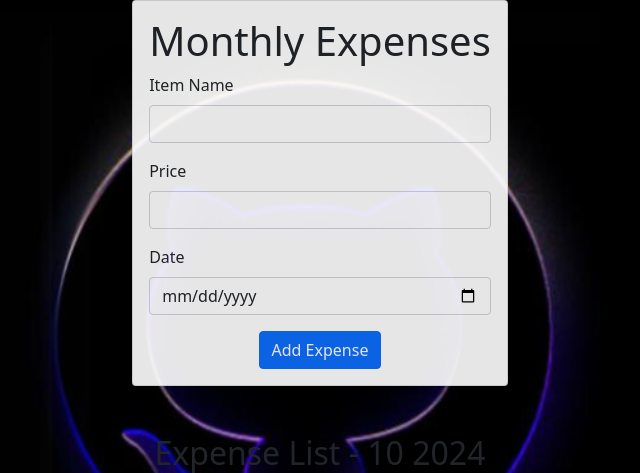
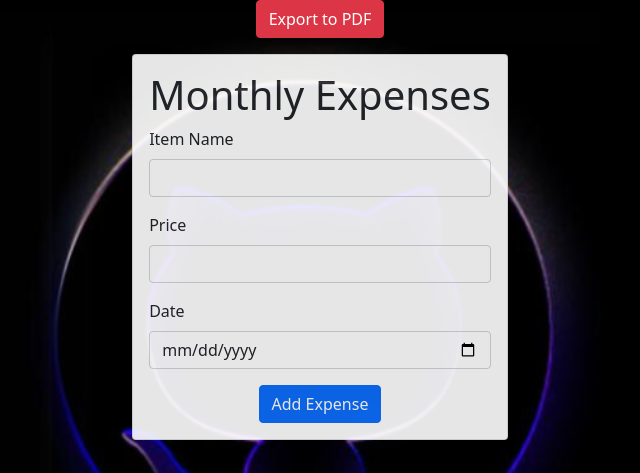
Before and after one commit to Ctoic/Hostel-Management-System-Using-Flask, a Flask app: page /expenses in a window 1280 px wide. Shown: the part 56-529 px from the top of the page, without its empty margins (320-960 px from the left). Run offline with Flask 3, Linux system fonts and the light colour scheme; some libraries are stand-ins or nearby versions.

Commit message:
addded functionality to export expense report in pdf

```diff
--- a/app.py
+++ b/app.py
@@ -2,13 +2,17 @@ import os
 from werkzeug.utils import secure_filename
 from flask import Flask, render_template, redirect, url_for, flash, request
 from models import db, Student, Room, Expense, Issue, Admin
-
 from datetime import datetime
-
 from forms import EnrollForm, ExpenseForm, IssueForm, AdminLoginForm,AdminRegisterForm
 from flask_migrate import Migrate
 from flask_login import LoginManager, login_user, login_required, logout_user, current_user
 from flask_bcrypt import Bcrypt
+from flask import send_file
+from io import BytesIO
+from reportlab.lib.pagesizes import A4
+from reportlab.pdfgen import canvas
+
+
 
 app = Flask(__name__)
 app.config['SECRET_KEY'] = os.environ.get('SECRET_KEY', 'your_secret_key')
@@ -168,6 +172,59 @@ def expenses(year=None, month=None):
     total = sum(expense.price for expense in expenses)
 
     return render_template('expenses.html', form=form, expenses=expenses, total=total, year=year, month=month, current_year=current_year)
+
+# PDF Export Route
+@app.route('/export_pdf/<int:year>/<int:month>', methods=['GET'])
+def export_pdf(year, month):
+    # Get expenses for the specified month and year
+    expenses = Expense.query.filter(
+        db.extract('year', Expense.date) == year,
+        db.extract('month', Expense.date) == month
+    ).all()
+
+    # Calculate total expenses for the month
+    total = sum(expense.price for expense in expenses)
+
+    # Create a BytesIO buffer for the PDF
+    buffer = BytesIO()
+    pdf = canvas.Canvas(buffer, pagesize=A4)
+    width, height = A4
+
+    # PDF Title
+    pdf.setFont("Helvetica-Bold", 16)
+    pdf.drawString(200, height - 50, f"Expense Report - {month}/{year}")
+
+    # Table headers
+    pdf.setFont("Helvetica-Bold", 12)
+    pdf.drawString(50, height - 100, "Item Name")
+    pdf.drawString(250, height - 100, "Price (Rs)")
+    pdf.drawString(400, height - 100, "Date")
+
+    # Table content
+    y_position = height - 130
+    pdf.setFont("Helvetica", 10)
+    for expense in expenses:
+        pdf.drawString(50, y_position, expense.item_name)
+        pdf.drawString(250, y_position, f"Rs {expense.price}")
+        pdf.drawString(400, y_position, expense.date.strftime('%Y-%m-%d'))
+        y_position -= 20
+
+        # Add a new page if y_position is too low
+        if y_position < 50:
+            pdf.showPage()
+            y_position = height - 50
+
+    # Total expenses
+    pdf.setFont("Helvetica-Bold", 12)
+    pdf.drawString(50, y_position - 30, f"Total Expenses for {month}/{year}: Rs {total}")
+
+    pdf.save()
+
+    # Move the buffer's position back to the start
+    buffer.seek(0)
+
+    # Send the PDF as a file download
+    return send_file(buffer, as_attachment=True, download_name=f"Expense_Report_{month}_{year}.pdf", mimetype='application/pdf')
 # @app.route('/register')
 def register():
     return render_template('register.html')
--- a/templates/expenses.html
+++ b/templates/expenses.html
@@ -3,6 +3,14 @@
 {% block title %}Expenses{% endblock %}
 
 {% block content %}
+<!-- Export to PDF Button -->
+<div class="d-flex justify-content-center mb-3">
+    <a href="{{ url_for('export_pdf', year=year or current_year, month=month or current_month) }}"
+       class="btn btn-danger">
+        Export to PDF
+    </a>
+</div>
+
 <div class="d-flex justify-content-center">
     <div class="card">
         <div class="card-body">
```
